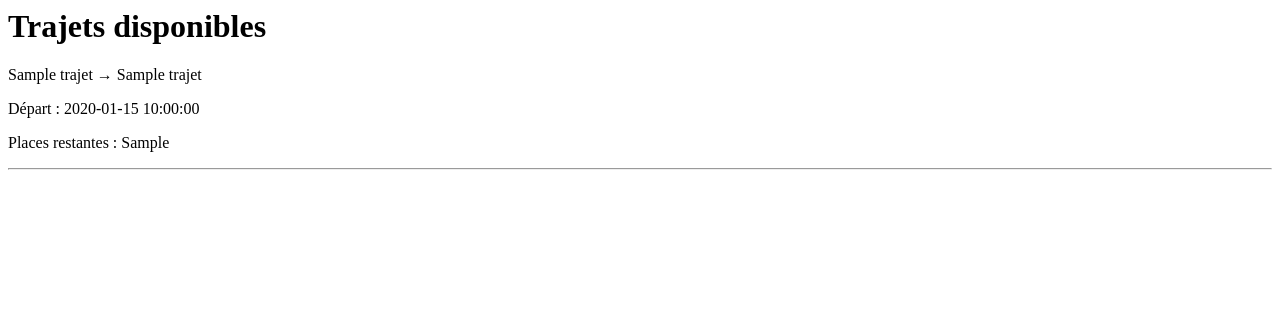
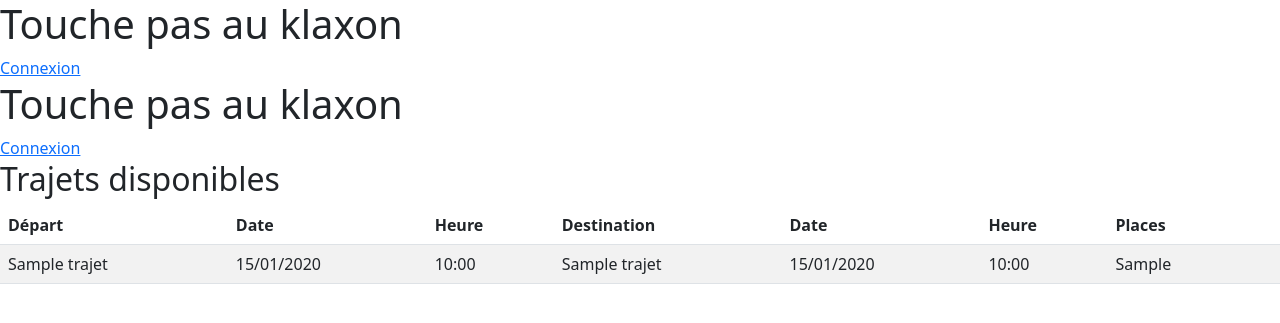
Before and after one commit to Lydie-pixel/Touche_pas_au_klaxon, a PHP site: the page made by views/home.php in a window 1280 px wide. Shown: the top 323 px of the page. Run offline with PHP 8.4, Linux system fonts and the light colour scheme; tables that the repository leaves empty hold one stand-in row (values such as "Sample post"); the template is opened without the code that fills it: most values are stand-ins (such as "Sample title", 1, 10 or a date in 2020).

Commit message:
Mise en place du tableau des trajets et de la connexion

```diff
--- a/views/home.php
+++ b/views/home.php
@@ -1,19 +1,90 @@
-<h1>Trajets disponibles</h1>
+<link href="https://cdn.jsdelivr.net/npm/bootstrap@5.3.0/dist/css/bootstrap.min.css" rel="stylesheet">
+<link rel="stylesheet" href="https://cdn.jsdelivr.net/npm/bootstrap-icons@1.11.0/font/bootstrap-icons.css">
 
-<?php foreach ($trajets as $t): ?>
+<?php require "views/partials/header.php"; ?>
 
-    <div>
-        <p>
-            <?= $t['departure_name'] ?> → <?= $t['arrival_name'] ?>
-        </p>
-        <p>
-            Départ : <?= $t['date_depart'] ?>
-        </p>
-        <p>
-            Places restantes : <?= $t['seats_available'] ?>
-        </p>
-    </div>
+<h2>Trajets disponibles</h2>
 
-    <hr>
 
-<?php endforeach; ?>
+<table class="table table-striped">
+    <thead>
+        <tr>
+            <th>Départ</th>
+            <th>Date</th>
+            <th>Heure</th>
+            <th>Destination</th>
+            <th>Date</th>
+            <th>Heure</th>
+            <th>Places</th>
+            <th></th>
+        </tr>
+    </thead>
+
+    <tbody>
+        <?php foreach ($trajets as $t): ?>
+
+            <tr>
+                <td><?= $t['departure_name'] ?></td>
+
+                <td>
+                    <?= date('d/m/Y', strtotime($t['date_depart'])) ?>
+                </td>
+
+                <td>
+                    <?= date('H:i', strtotime($t['date_depart'])) ?>
+                </td>
+
+                <td><?= $t['arrival_name'] ?></td>
+
+                <td>
+                    <?= date('d/m/Y', strtotime($t['date_arrival'])) ?>
+                </td>
+
+                <td>
+                    <?= date('H:i', strtotime($t['date_arrival'])) ?>
+                </td>
+
+                <td><?= $t['seats_available'] ?></td>
+
+                <td>
+
+                    <?php if (isset($_SESSION['user'])): ?>
+
+                        <!-- Voir détails -->
+                        <a href="#" class="text-primary me-2" title="Voir">
+                            <i class="bi bi-eye"></i>
+                        </a>
+
+                        <?php if ($_SESSION['user']['id'] == $t['user_id']): ?>
+
+                            <!-- Modifier -->
+                            <a href="#" class="text-warning me-2" title="Modifier">
+                                <i class="bi bi-pencil-square"></i>
+                            </a>
+
+                            <!-- Supprimer -->
+                            <a href="#" class="text-danger" title="Supprimer">
+                                <i class="bi bi-trash3"></i>
+                            </a>
+
+                        <?php elseif ($_SESSION['user']['role'] === 'admin'): ?>
+
+                            <!-- Admin peut aussi modifier -->
+                            <a href="#" class="text-warning me-2" title="Modifier">
+                                <i class="bi bi-pencil-square"></i>
+                            </a>
+
+                            <a href="#" class="text-danger" title="Supprimer">
+                                <i class="bi bi-trash3"></i>
+                            </a>
+
+                        <?php endif; ?>
+
+                    <?php endif; ?>
+
+                </td>
+            </tr>
+
+        <?php endforeach; ?>
+    </tbody>
+</table>
--- /dev/null
+++ b/views/partials/header.php
@@ -0,0 +1,24 @@
+<?php session_start(); ?>
+
+<h1>Touche pas au klaxon</h1>
+
+<nav>
+
+<?php if (!isset($_SESSION['user'])): ?>
+
+    <a href="/TOUCHE_PAS_AU_KLAXON/login">Connexion</a>
+
+<?php else: ?>
+
+    <?php if (isset($_SESSION['user'])): ?>
+        <span>
+            Bonjour <?= htmlspecialchars($_SESSION['user']['first_name']) ?>
+            <?= htmlspecialchars($_SESSION['user']['last_name']) ?>
+        </span>
+    <?php endif; ?>
+
+    <a href="/TOUCHE_PAS_AU_KLAXON/logout">Déconnexion</a>
+
+<?php endif; ?>
+
+</nav>
```
Also changed, not shown: controllers/AuthController.php (added, +43 -0 lines), index.php (+18 -0 lines), models/UserModel.php (added, +18 -0 lines), views/login.php (added, +13 -0 lines), .htaccess (added).
